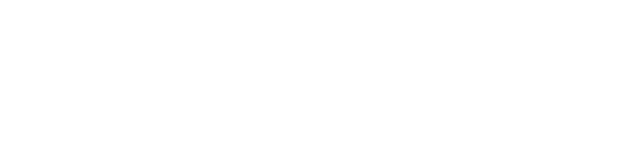
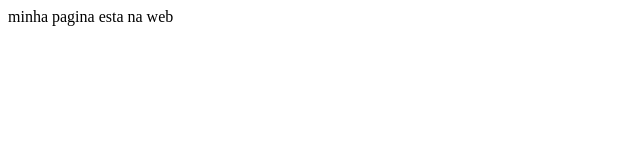
Before and after one commit to Monckcharles/testegit, a plain HTML site: page index.html in a window 1280 px wide. Shown: the whole page, without its empty margins (0-640 px from the left). Drawn offline with Linux system fonts and the light colour scheme.

Commit message:
inclusão do bory

```diff
--- a/index.html
+++ b/index.html
@@ -5,6 +5,6 @@
 <title> Meu Site </title>
 </head>
 <body>
-
+ minha pagina esta na web
 </body>
 </html>
```
